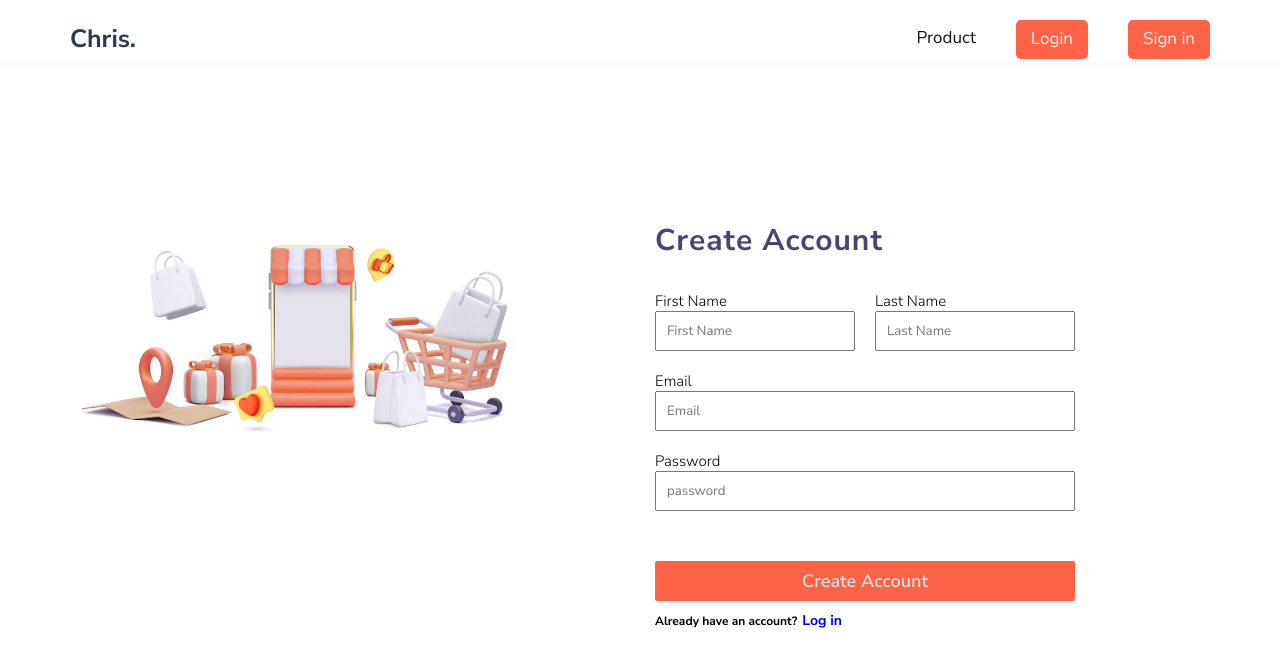
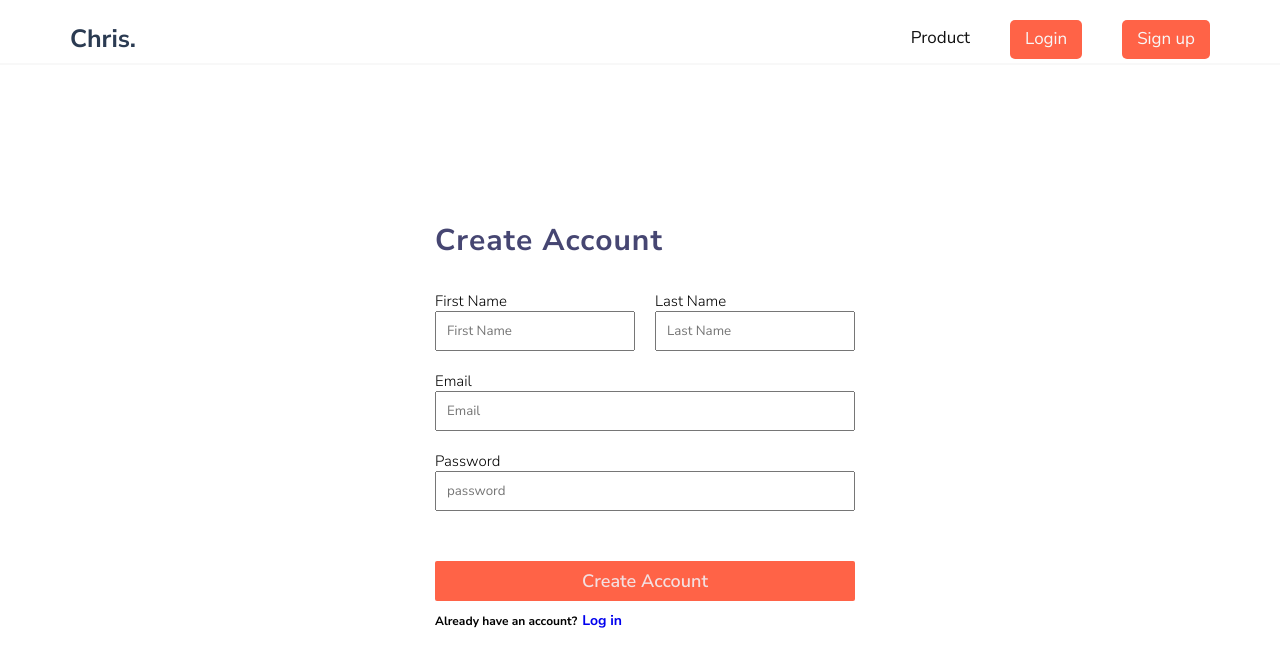
Before and after one commit to AChris-T/AltSchoolExamVue, a Vue app: page /signin in a window 1280 px wide. Shown: the top 666 px of the page. Built offline with nearby package versions, Linux system fonts and the light colour scheme; no server answers.

Commit message:
initial commit

```diff
--- a/src/components/Navbar.vue
+++ b/src/components/Navbar.vue
@@ -6,7 +6,7 @@
         <div class="navinfo">
           <a href="/user">Product</a>
           <a href="/login" v-if="!isLoggedIn">Login</a>
-          <a href="/signin" v-if="!isLoggedIn">Sign in</a>
+          <a href="/signin" v-if="!isLoggedIn">Sign up</a>
           <a href='' @click="handleSignOut" v-if="isLoggedIn">Logout</a>
         </div>
     </div>
--- a/src/components/SignIn.vue
+++ b/src/components/SignIn.vue
@@ -1,9 +1,6 @@
 <template>
      <div class="login">
         <div class="log-container">
-            <div class="log-con">
-                <img src="../assets/sale.jpg" alt="" />
-            </div>
             <div class="logInfo">
                 <h2>Create Account</h2>
                 <form @submit.prevent="register">
@@ -66,23 +63,18 @@ const register =() =>{
     display: flex;
     flex-direction: row;
     height: 90vh;
+    align-items: center;
+    justify-items: center;
+    justify-content: center;
 }
 .log-con{
-    flex: 1;
-}
-.log-con img{
-    width:100%;
-    margin-top:120px;
-    padding: 20px;
-    object-fit: cover;
-}
-.logInfo{
     flex: 1;
 }
 .logInfo{
     display: flex;
     flex-direction: column;
     margin-left: 30px;
+    justify-items: center;
     justify-content: center;
 }
 .logInfo h2{
@@ -156,16 +148,13 @@ label{
 }
 /*Responsive */
 @media (max-width: 930px) {
-.log-con{
-    display: none;
-}
 .logInfo{
     display: flex;
     align-items: center;
     justify-content: center;
 }
 }
-@media (max-width: 466px) {
+@media (max-width: 486px) {
 .log-con{
     display: none;
 }
@@ -249,7 +238,7 @@ form{
     margin-right: 100px;
 }
 }
-@media (max-width: 290px) {
+@media (max-width: 325.99px) {
     .logInfo h2{
         margin-right: 60px;
     }
--- a/src/views/LoginIn.vue
+++ b/src/views/LoginIn.vue
@@ -1,9 +1,6 @@
 <template>
      <div class="login">
         <div class="log-container">
-            <div class="log-con">
-                <img src="../assets/sale.jpg" alt="" />
-            </div>
             <div class="logInfo">
                 <p v-if="errMsg" class="Error"> {{ errMsg }} </p>
                 <h2>Login</h2>
@@ -73,27 +70,24 @@ const register =() =>{
     display: flex;
     flex-direction: row;
     height: 90vh;
+    justify-content: center;
 }
 .log-con{
     display: flex;
     flex: 1;
-    align-items: center;
-    justify-content: center;
 }
 .log-con img{
     width:100%;
-
     padding: 20px;
     object-fit: cover;
-}
-.logInfo{
-    flex: 1;
 }
 .logInfo{
     display: flex;
     flex-direction: column;
     margin-left: 30px;
+    align-items: center;
     justify-content: center;
+    justify-items: center;
 }
 .logInfo h2{
     width: fit-content;
@@ -157,9 +151,6 @@ label{
 }
 /*Responsive */
 @media (max-width: 920px) {
-.log-con{
-    display: none;
-}
 .logInfo{
     display: flex;
     align-items: center;
```
Also changed, not shown: 1 other file (tests, documents, lock files or other folders).
